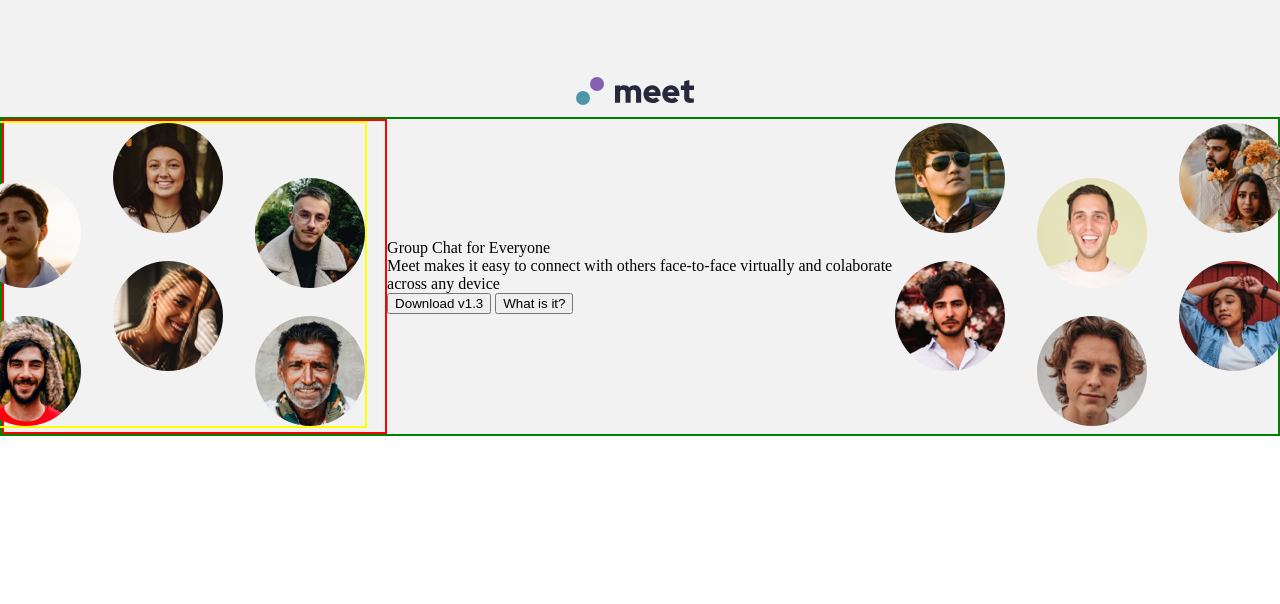
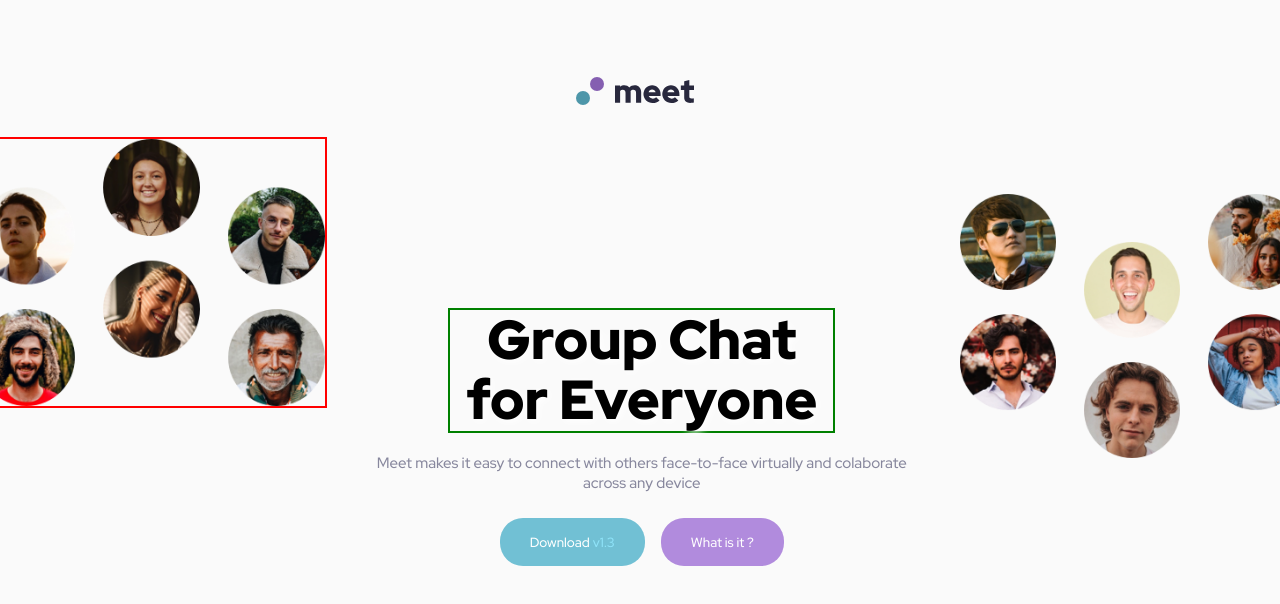
Before and after one commit to chiomaowuama/meetapp, a plain HTML site: page index.html in a window 1280 px wide. Drawn offline with Linux system fonts and the light colour scheme.

Commit message:
smal chnages

```diff
--- a/index.html
+++ b/index.html
@@ -5,6 +5,9 @@
     <meta name="viewport" content="width=device-width, initial-scale=1.0">
     <link rel="stylesheet" href="style.css">
     <link rel="icon" type="image/x-icon" href="/assets/favicon-32x32.png">
+    <link rel="preconnect" href="https://fonts.googleapis.com">
+    <link rel="preconnect" href="https://fonts.gstatic.com" crossorigin>
+
     <title>Meet</title>
 </head>
 <body>
@@ -18,16 +21,17 @@
             </div>
             <section>
                 <div class="heros">
+                    <!-- <p>hello</p> -->
                     <div class="first-images">
                         <img src="assets/image-hero-left.png" alt="" srcset="" class="left-heros">
 
                     </div>
                     <div class="text-section">
-                        <p>Group Chat for Everyone</p>
-                        <p>Meet makes it easy to connect with others face-to-face virtually and colaborate across any device</p>
-                        <div>
-                            <button>Download v1.3</button>
-                            <button>What is it?</button>
+                        <p class="bigtext">Group Chat for Everyone</p>
+                        <p class="smalltext">Meet makes it easy to connect with others face-to-face virtually and colaborate across any device</p>
+                        <div class="div-button">
+                            <button class="button1">Download <span>v1.3 </span></button>
+                            <button class="button2">What is it ?</button>
                         </div>
                     </div>
                     <div class="second-images">
--- a/style.css
+++ b/style.css
@@ -1,11 +1,17 @@
+@import url('https://fonts.googleapis.com/css2?family=Red+Hat+Display:ital,wght@0,300..900;1,300..900&display=swap');
+@import url('https://fonts.googleapis.com/css2?family=Red+Hat+Display:ital,wght@0,300..900;1,300..900&family=Roboto:ital,wght@0,100;0,300;0,400;0,500;0,700;0,900;1,100;1,300;1,400;1,500;1,700;1,900&display=swap');
+
 *{
     margin: 0;
 }
 header{
-    background-color: #F2F2F2;
+    background-color: #FAFAFA;
+    height: 100vh;
+    /* border:2px solid red; */
 }
 .logo{
-    /* border:2px solid red;  */
+    /* border:2px solid red; */
+    height: 5%;
     padding-top: 6%;
     display:flex;
     justify-content:center;
@@ -17,29 +23,99 @@ header{
     height: 40px;
     width: 10%;
 }
+/* heros */
+section{
+    /* border:2px solid red; */
+    height: 80%;
+}
 .heros{
-    border:2px solid green;
+    /* border:2px solid green; */
     display:flex;
     justify-content: center;
-    align-items: center;
+    overflow-x: hidden;
+    height:100%;
+    /* width: 100%; */
 }
 .first-images{
-    border:2px solid red;
-    width:30%;
+    /* border:2px solid green; */
+    padding-top: 20px;
 
 }
 .left-heros{
-    border:2px solid yellow;
-    /* width:70%; */
-    margin-left: -35px;
-    /* width: 80%; */
+    border: 2px solid red;
+    margin-left: -7%;
+    width: 100%;
+}
+.second-images{
+    padding-top: 6%;
+}
+.right-heros{
+    /* border: 2px solid red; */
+    margin-left:7%;
+    width: 100%;
+}
+/* text */
+.text-section{
+    /* border:2px solid red; */
+    display: flex;
+    flex-direction: column;
+    justify-content: center;
+    align-items: center;
 
 }
-.text-section{
-    width:40%;
+.bigtext{
+    border:2px solid green;
+    font-family:"Red Hat Display";
+    text-align: center;
+    width: 65%;
+    font-size: 55px;
+    line-height: 1.6cm;
+    font-weight: 900;
+    color:black;
+    text-shadow:2px 2px 8px #FFFF;
+    margin-bottom: 20px;
+
 }
-.second-images{
-    width:30%;
+.smalltext{
+    /* border:2px solid red; */
+    width:90%;
+    font-size: 15px;
+    font-family: "Red Hat Display";
+    font-weight: 500;
+    color:#87879D;
+    margin-bottom: 25px;
+    text-align: center;
+}
+.div-button{
+    width: 70%;
+    display: flex;
+    gap:1rem;
+    justify-content: center;
+    align-items: center;
+
+}
+.button1{
+    border:none;
+    background: #71C0D4;
+    color:white;
+    padding: 15px 30px;
+    border-radius: 23px;
+    font-family:"Red Hat Display";
+    font-weight: 500;
+    cursor: pointer;
+}
+.button1 span{
+    color: #8FE3F9;
+}
+.button2{
+    border:none;
+    background: #B18BDD;
+    color:white;
+    padding:  15px 30px;
+    border-radius: 23px;
+    font-family:"Red Hat Display";
+    font-weight: 500;
+    cursor: pointer;
 }
 /* *Navigation for mobile devices */
 /* @media only screen and (min-width: 200px) and (max-width: 767px)  {
```
